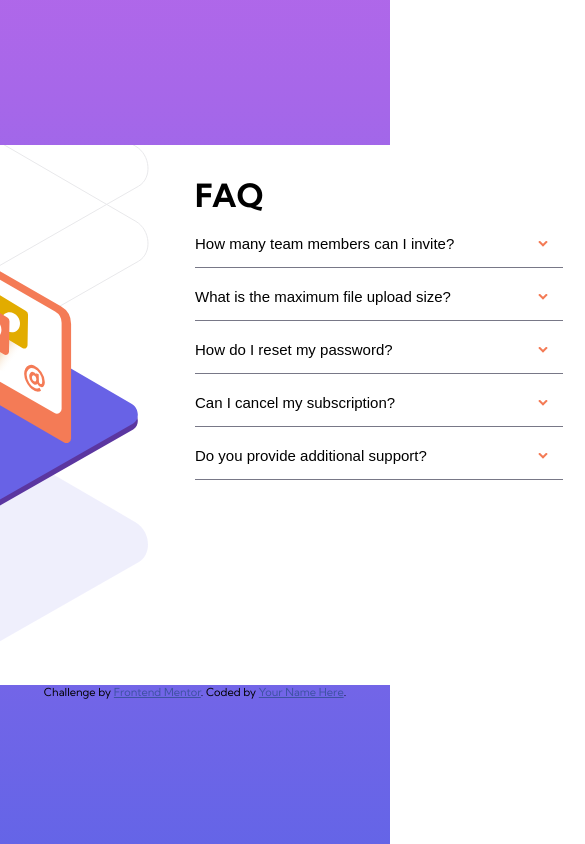
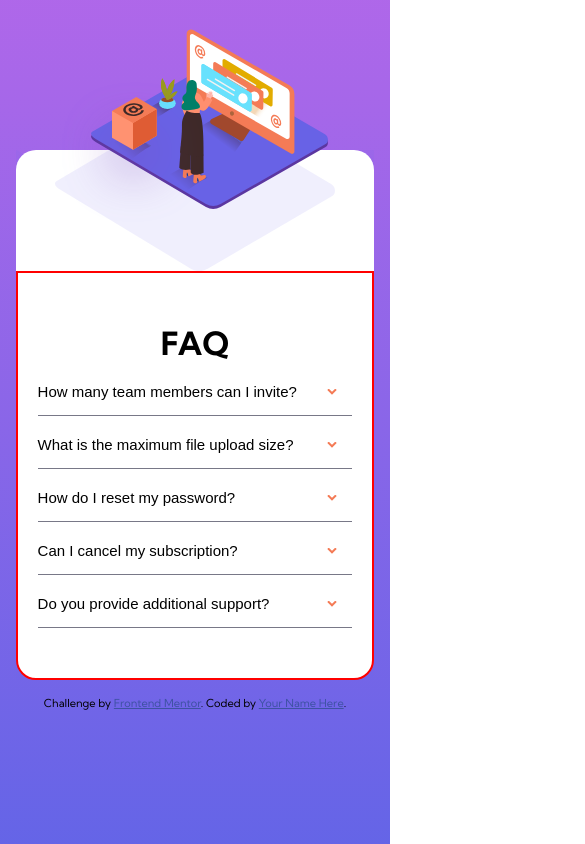
Before and after one commit to ttakeyaya/faq-accordion, a website: page index.html in a window 390 px wide. Shown: the top 844 px of the page, 585 px wide, since content can reach past the window. Drawn offline with Linux system fonts and the light colour scheme.

Commit message:
finished

```diff
--- a/index.html
+++ b/index.html
@@ -18,8 +18,11 @@
   <!-- <img src="./images/bg-pattern-desktop.svg" alt=""> -->
   <div class="faq">
     <div class="faq-img-container">
-      <!-- <img src="../images/bg-pattern-desktop.svg" alt="" class="faq-img-container__image-bg"> -->
-      <img src="./images/illustration-woman-online-desktop.svg" alt="" class="faq-img-container__image-woman">
+      <img src="./images/bg-pattern-mobile.svg" alt="" class="faq-img-container__img-mobile">
+      <div class="images">
+        <img src="./images/illustration-woman-online-desktop.svg" alt="" class="images__woman-desktop">
+        <img src="./images/illustration-woman-online-mobile.svg" alt="illustration woman" class="images__woman-mobile">
+      </div>
     </div>
     <dl class="accordion">
       <h3 class="accordion__maintitle">FAQ</h3>
--- a/sass/_base.scss
+++ b/sass/_base.scss
@@ -48,7 +48,7 @@ body {
     var(--color-bg-violet),
     var(--color-bg-blue)
   );
-  background-repeat: no-repeat;
+  background-repeat: repeat;
   height: 100vh;
   // center the FAQ card
   display: flex;
--- a/sass/_layout.scss
+++ b/sass/_layout.scss
@@ -1,40 +1,101 @@
 .faq {
-  background: white;
-  min-width: 920px;
-  height: 540px;
-  border-radius: 20px;
   display: flex;
+  flex-direction: row;
+  max-width: 920px;
+  height: 530px;
   position: relative;
-  background-image: url("../images/bg-pattern-desktop.svg");
-  background-position: 1200% 68%;
-  background-repeat: no-repeat;
+  @media screen and (max-width: 950px) {
+    flex-direction: column;
+    margin: 4vw;
+    min-width: 292px;
+    background-image: url("../images/bg-pattern-mobile.svg");
+    background-position: 45% 0%;
+  }
   &::after {
     content: url("../images/illustration-box-desktop.svg");
     position: absolute;
-    top: 187px;
-    left: -95px;
+    top: 40%;
+    left: -10%;
+    @media screen and (max-width: 950px) {
+      display: none;
+    }
   }
   .faq-img-container {
     flex-basis: 50%;
+    display: flex;
+    background-color: white;
     position: relative;
-    overflow: hidden;
-    &__image-woman {
-      position: absolute;
-      top: 9%;
-      left: -15%;
+    background-image: url("../images/bg-pattern-desktop.svg");
+    // background-position: 1200% 65%;
+    background-size: 900px;
+    background-position: 120% 75%;
+    background-repeat: no-repeat;
+
+    border-top-left-radius: 20px;
+    border-bottom-left-radius: 20px;
+    @media screen and (max-width: 950px) {
+      background-image: none;
+      justify-content: center;
+      border-bottom-left-radius: 0px;
+      border-top-left-radius: 20px;
+      border-top-right-radius: 20px;
+    }
+    &__img-desktop {
+      @media screen and (max-width: 950px) {
+        display: none;
+      }
+    }
+    &__img-mobile {
+      display: none;
+      @media screen and (max-width: 950px) {
+        display: block;
+      }
+    }
+    .images {
+      overflow: hidden;
+      @media screen and (max-width: 950px) {
+        position: absolute;
+        top: -100%;
+        max-width: 100%;
+      }
+      &__woman-desktop {
+        transform: translate(-17%, 20%);
+        @media screen and (max-width: 950px) {
+          display: none;
+        }
+      }
+      &__woman-mobile {
+        display: none;
+        @media screen and (max-width: 950px) {
+          display: block;
+        }
+      }
     }
   }
-
   .accordion {
-    margin-top: 30px;
-    flex-basis: 40%;
+    background-color: white;
+    padding: 2rem 2rem 5rem 2rem;
+    border: 2px solid red;
+    border-top-right-radius: 20px;
+    border-bottom-right-radius: 20px;
+    @media screen and (max-width: 950px) {
+      border-top-right-radius: 0px;
+      border-bottom-left-radius: 20px;
+      border-bottom-right-radius: 20px;
+    }
+    &__maintitle {
+      margin-top: 3rem;
+      margin-bottom: 1rem;
+      text-align: left;
+      font-size: 3.2rem;
+      @media screen and (max-width: 950px) {
+        text-align: center;
+      }
+    }
     &__body {
       max-height: 0;
       overflow: hidden;
-      transition: max-height 0.25s ease-in-out;
-    }
-    &__maintitle {
-      font-size: 32px;
+      transition: max-height 0.15s ease-in-out;
     }
     &__btn {
       position: relative;
@@ -50,7 +111,6 @@
       border-left: none;
       text-align: left;
       cursor: pointer;
-
       &::after {
         content: url("../images/icon-arrow-down.svg");
         position: absolute;
@@ -58,7 +118,6 @@
         right: 15px;
         transform: translateY(-50%);
       }
-
       &:hover {
         color: var(--color-text-soft-red);
       }
```
Also changed, not shown: css/main.css, 1 other file.
